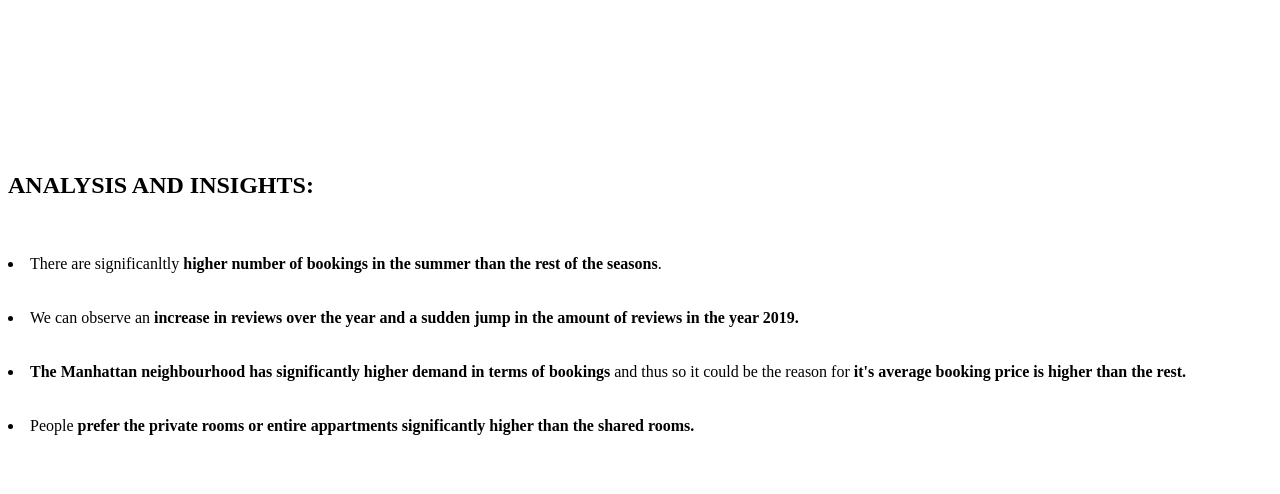
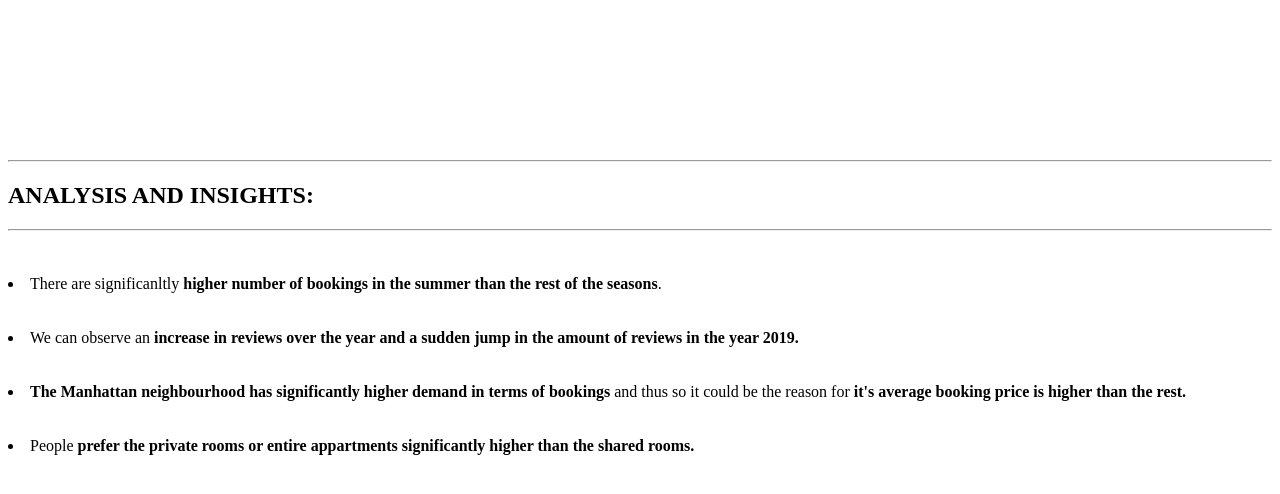
Before and after one commit to inferno-scorp2/airbnb_tableau_dashboard.github.io, a plain HTML site: page index.html in a window 1280 px wide. Drawn offline with Linux system fonts and the light colour scheme.

Commit message:
Update index.html

```diff
--- a/index.html
+++ b/index.html
@@ -23,7 +23,9 @@
     <br>&nbsp;</br>
     <br>&nbsp;</br>
     <br>&nbsp;</br>
+    <hr>
     <h2>ANALYSIS AND INSIGHTS:</h2>
+    <hr>
       <br>&nbsp;</br>
       <li>There are significanltly <b>higher number of bookings in the summer than the rest of the seasons</b>.</li>
       <br>&nbsp;</br>
@@ -34,5 +36,6 @@
       <li>People <b>prefer the private rooms or entire appartments significantly higher than the shared rooms.</b></li>
       <br>&nbsp;</br>
       <br>&nbsp;</br>
+   </hr>
   </body>
 </html>
```
